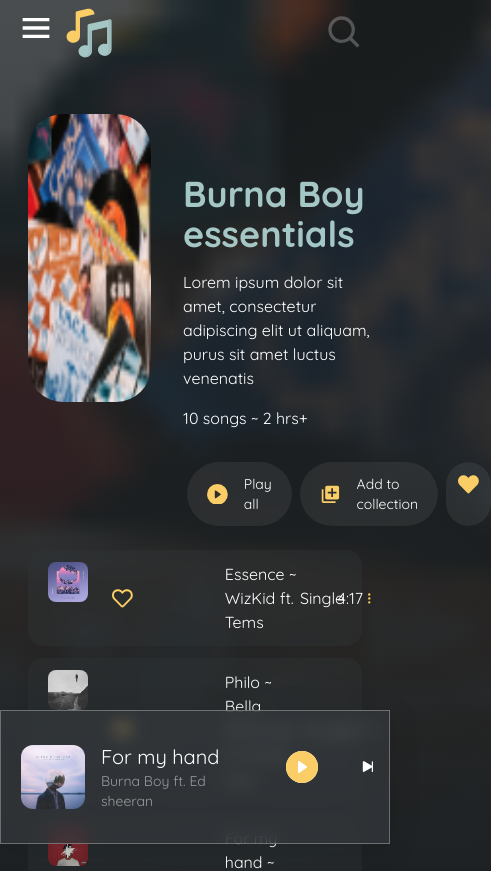
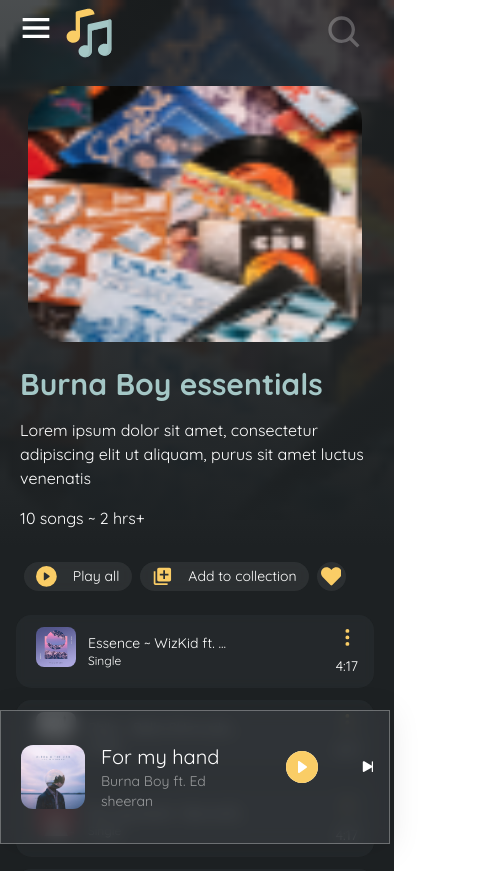
Before and after one commit to Uchechukwu10/musica, a React (Create React App) app: page /charts/1 in a window 390 px wide. Shown: the top 871 px of the page, 491 px wide, since content can reach past the window. Built offline with nearby package versions, Linux system fonts and the light colour scheme.

Commit message:
make other pages mobile responsive

```diff
--- a/src/components/CollectionCard.js
+++ b/src/components/CollectionCard.js
@@ -1,37 +1,57 @@
 import React, { useEffect, useRef, useState } from "react";
-import song5 from "../images/song5.png";
 import { BsPlayCircleFill } from "react-icons/bs";
 import { useNavigate } from "react-router-dom";
 
 const CollectionCard = (props) => {
   let navigate = useNavigate();
   const [details, setDetails] = useState(false);
+  const [imageWidth, setImageWidth] = useState(0);
+  const [imageHeight, setImageHeight] = useState(0);
   const image = useRef();
 
+  const resizeWindow = () => {
+    if (window.innerWidth>600) {
+      setImageWidth(210);
+      setImageHeight(227);
+    } else {
+      setImageWidth(0.87*window.innerWidth);
+      setImageHeight(0.57*window.innerWidth);
+    }
+  }
+
   const handleHover = () => {
-    image.current.style.backgroundSize = "230px 250px";
+    image.current.style.backgroundSize = `${1.1*imageWidth}px ${1.1*imageHeight}px`;
     setDetails(true);
   };
 
   const handleOut = () => {
-    image.current.style.backgroundSize = "210px 227px";
+    image.current.style.backgroundSize = `${imageWidth}px ${imageHeight}px`;
     setDetails(false);
   };
 
   useEffect(() => {
     image.current.style.background = `linear-gradient(179.89deg, rgba(0, 0, 0, 0) 0.1%, rgba(15, 18, 19, 0.85) 80.67%), url(${props.image})`;
     image.current.style.backgroundRepeat = "no-repeat";
-    image.current.style.backgroundSize = "210px 227px";
-  }, []);
+    image.current.style.backgroundSize = `${imageWidth}px ${imageHeight}px`;
+  }, [imageWidth]);
+
+  useEffect(() => {
+    resizeWindow();
+    window.addEventListener('resize', resizeWindow);
+
+    return () => {
+      window.removeEventListener('resize', resizeWindow);
+    }
+  }, [])
 
   return (
     <div
-      className="collection-card relative my-1 mx-3 w-52 h-56 cursor-pointer"
+      className="collection-card relative my-1 mx-3 w-11/12 md:w-52 h-56 cursor-pointer"
       onMouseOver={handleHover}
       onMouseOut={handleOut}
       onClick={() => navigate(`/charts/${props.id}`)}
     >
-      <div className="collection-img w-52 h-56" ref={image}></div>
+      <div className="collection-img w-full h-52 md:w-52 md:h-56" ref={image}></div>
       <div className="absolute left-5 bottom-4 text-white">
         <h1 className="text-2xl">{props.title}</h1>
         <h1 className="text-xs ">{props.desc}</h1>
--- a/src/components/ListedSong.js
+++ b/src/components/ListedSong.js
@@ -6,8 +6,18 @@
 const ListedSong = (props) => {
   const [songPaper, setSongPaper] = useState(false);
   const [liked, setLiked] = useState(false);
+  const [songText, setSongText] = useState('');
 
   const { setLibraryIds, setCollLikes, collLikes } = useContext(MusicContext);
+
+  useEffect(() => {
+    const text = `${props.title} ~ ${props.artiste}`;
+    if (text.length > 22) {
+      setSongText(text.substring(0, 21) + '...');
+    } else {
+      setSongText(text);
+    }
+  },[])
 
   const addToLibrary = () => {
     setLibraryIds(prevValue => [...prevValue, Number(props.id)]);
@@ -63,10 +73,10 @@
   return (
     <div className="flex w-full song-list p-3 text-white">
       <img src={props.image} alt="song" className="w-10 h-10 rounded-lg mx-2" />
-      <span className="flex items-center ml-4 mr-20" onClick={handleLike}>
+      <span className="hidden md:flex items-center ml-4 mr-20" onClick={handleLike}>
         {liked ? <FaHeart fontSize="1.3rem" color="#FACD66"/> : <FaRegHeart fontSize="1.3rem" color="#FACD66"/>}
       </span>
-      <div className="flex w-full px-3 items-center cursor-pointer" onClick={() => props.playSong(props.id)}>
+      <div className="hidden md:flex w-full px-3 items-center cursor-pointer" onClick={() => props.playSong(props.id)}>
         <span className="song-text w-6/12">
           {props.title} ~ {props.artiste}
         </span>
@@ -89,6 +99,34 @@
           <BsThreeDotsVertical fontSize="1.3rem" color="#FACD66" />
         </span>
       </div>
+
+      <div className="mobile-song md:hidden flex w-full px-1 items-center cursor-pointer" onClick={() => props.playSong(props.id)}>
+        <div className='flex flex-col w-10/12'>
+          <span className="song-text text-sm">
+            {songText}
+          </span>
+          <span className="song-text text-xs">Single</span>
+        </div>
+        <div className='flex flex-col items-end w-2/12'>
+            <span
+              id="options"
+              className="flex relative cursor-default mb-1"
+              onClick={(e) => {
+                // e.stopPropagation();
+                handlePaper();
+              }}
+            >
+              <div className={songPaper ? "options-paper w-40 text-white absolute z-40 p-4 rounded-lg" : "hidden"}>
+                <ul>
+                  <li className="py-1 cursor-pointer">Play song</li>
+                  <li className="py-1 cursor-pointer" onClick={addToLibrary}>Add to library</li>
+                </ul>
+              </div>
+              <BsThreeDotsVertical fontSize="1.3rem" color="#FACD66" />
+            </span>
+            <span className="song-text text-sm mt-1">4:17</span>
+        </div>
+      </div>
     </div>
   );
 };
--- a/src/components/MobileNav.js
+++ b/src/components/MobileNav.js
@@ -6,16 +6,25 @@
 import { MdMusicVideo } from 'react-icons/md';
 import { FaUser } from 'react-icons/fa';
 import { IoLogOut } from 'react-icons/io5';
+import { useNavigate } from 'react-router-dom';
 
 const MobileNav = (props) => {
+    let navigate = useNavigate();
+
   return (
-    <div className='absolute w-full mobile-nav z-50'>
+    <div className='absolute w-full mobile-nav z-50' >
         <div className='flex flex-col justify-center h-screen items-start relative pl-7 pr-4'>
-            <div className='py-2 my-3 flex nav-item'>
+            <div className='py-2 my-3 flex nav-item' onClick={() => {
+                navigate(`/`);
+                props.setOpened(false);
+            }}>
                 <span className='mx-2'><HiHome fontSize='2rem' color='#EFEEE040'/></span>
                 <span className='mx-2 text-lg font-bold'>Home</span>
             </div>
-            <div className='py-2 my-3 flex nav-item'>
+            <div className='py-2 my-3 flex nav-item' onClick={() => {
+                navigate(`/collections`);
+                props.setOpened(false);
+            }}>
                 <span className='mx-2'><TbPlaylist fontSize='2rem' color='#EFEEE040'/></span>
                 <span className='mx-2 text-lg font-bold'>My collection</span>
             </div>
--- a/src/components/ViewChartBanner.js
+++ b/src/components/ViewChartBanner.js
@@ -12,6 +12,11 @@
     const [open, setOpen] = useState(false);
     const [liked, setLiked] = useState(false);
     const [selectedValue, setSelectedValue] = useState('Uche');
+    const [screenWidth, setScreenWidth] = useState(window.innerWidth);
+
+    const resizeWindow = () => {
+        setScreenWidth(window.innerWidth);
+    }
 
     const handleClickOpen = () => {
         setOpen(true);
@@ -39,11 +44,20 @@
 
     useEffect(() => {
         const current = charts.find((chart) => chart.id == props.id);
-        document.body.style.background = `linear-gradient(180deg, rgba(29, 33, 35, 0.8) 0%, #1D2123 61.48%), url(${current.image})`;
-        document.body.style.backgroundSize = '1440px auto';
+        document.body.style.background = `linear-gradient(180deg, rgba(29, 33, 35, 0.8) 0%, #1D2123 43.48%, #1D2123 70.48%), url(${current.image})`;
+        document.body.style.backgroundSize = `${screenWidth + (screenWidth/3)}px auto`;
+        document.body.style.backgroundRepeat = 'no-repeat'
         return () => {
             document.body.style.background = `#1D2123`;
-            document.body.style.backgroundSize = '1440px 1000px';
+            document.body.style.backgroundSize = `${screenWidth + (screenWidth/3)}px auto`;
+        }
+    }, [screenWidth])
+
+    useEffect(() => {
+        window.addEventListener('resize', resizeWindow);
+
+        return () => {
+          window.removeEventListener('resize', resizeWindow);
         }
     }, [])
 
@@ -54,20 +68,20 @@
     }, [])
 
   return (
-    <div className='chart-banner flex text-white'>
-        <div className='px-5 py-5'>
-            <img src={props.currentChart.image} alt='lead image' className='w-72 h-72'/>
+    <div className='chart-banner flex flex-col md:flex-row text-white'>
+        <div className='px-5 py-2 md:py-5 rounded-xl'>
+            <img src={props.currentChart.image} alt='lead image' className='w-full h-64 md:w-72 md:h-72'/>
         </div>
-        <div className='chart-banner-text justify-center flex flex-col w-6/12 mx-3'>
-            <h1 className='text-4xl font-bold pt-20 pb-2 chart-title'>{props.currentChart.title}</h1>
-            <h1 className='text-base py-2'>Lorem ipsum dolor sit amet, consectetur adipiscing elit ut aliquam, purus sit amet luctus venenatis</h1>
+        <div className='chart-banner-text justify-center flex flex-col w-full md:w-6/12 mx-3'>
+            <h1 className='text-3xl md:text-4xl font-bold pt-4 md:pt-20 pb-2 chart-title'>{props.currentChart.title}</h1>
+            <h1 className='text-base py-2 pr-3'>Lorem ipsum dolor sit amet, consectetur adipiscing elit ut aliquam, purus sit amet luctus venenatis</h1>
             <h1 className='text-base py-2'>{props.currentChart.noOfSongs} songs ~ {props.currentChart.duration}</h1>
             <div className='flex py-6'>
-                <div className='chart-banner-action flex p-3 mx-1 cursor-pointer' onClick={props.playAllChart}>
+                <div className='chart-banner-action flex p-1 md:p-3 mx-1 cursor-pointer' onClick={props.playAllChart}>
                     <span className='flex items-center mx-2'><BsPlayCircleFill fontSize='1.3rem' color='#FACD66'/></span>
                     <span className='text-sm mx-2'>Play all</span>
                 </div>
-                <div className='chart-banner-action flex p-3 mx-1 cursor-pointer' onClick={handleClickOpen}>
+                <div className='chart-banner-action flex p-1 md:p-3 mx-1 cursor-pointer' onClick={handleClickOpen}>
                     <span className='flex items-center mx-2'><MdLibraryAdd fontSize='1.3rem' color='#FACD66'/></span>
                     <span className='text-sm mx-2'>Add to collection</span>
                 </div>
@@ -94,7 +108,7 @@
                         </ul>
                     </div>
                 </Dialog>
-                <div className='chart-banner-action p-3 mx-1 cursor-pointer' onClick={() => handleLike()}>{liked ? <FaHeart fontSize='1.3rem' color='#FACD66'/> : <FaRegHeart fontSize='1.3rem' color='#FACD66'/>}</div>
+                <div className='chart-banner-action p-1 md:p-3 mx-1 cursor-pointer' onClick={() => handleLike()}>{liked ? <FaHeart fontSize='1.3rem' color='#FACD66'/> : <FaRegHeart fontSize='1.3rem' color='#FACD66'/>}</div>
             </div>
         </div>
     </div>
--- a/src/pages/Collections.js
+++ b/src/pages/Collections.js
@@ -43,7 +43,7 @@
         return (
           <div className='flex gap-5 flex-wrap'>
               {addedCharts.map((chart, index) => {
-                return <CollectionCard key={index} image={chart.image} title={chart.title} desc={chart.desc} id={chart.id}/>;
+                return <CollectionCard key={index} id={chart.id} image={chart.image} title={chart.title} desc={chart.desc} />;
               })}
           </div>
         )
@@ -52,16 +52,16 @@
       return (
         <div >
             <div className='pb-3'>
-              <span className='text-white text-xl'>Charts</span>
+              <span className='text-white text-xl ml-3 mb-3'>Charts</span>
               <div className='flex gap-5 flex-wrap'>
                   {currentColl.charts.map((chart, index) => {
-                    return <CollectionCard key={index} image={chart.image} title={chart.title} desc={chart.desc}/>
+                    return <CollectionCard key={index} id={chart.id} image={chart.image} title={chart.title} desc={chart.desc}/>
                   })}
               </div>
             </div>
             <div className='pt-4'>
-              <span className='text-white text-xl'>Songs</span>
-              <div className='flex flex-col gap-3 px-5'>
+              <span className='text-white text-xl ml-3'>Songs</span>
+              <div className='flex flex-col gap-3 px-2 mb-4 md:px-5'>
                   {currentColl.songs.map((song, index) => {
                     return <ListedSong key={index} image={song.image} title={song.title} artiste={song.artiste} />;
                   })}
@@ -115,7 +115,6 @@
           {collectionsAll.map((collection, index) => {
             return <span key={index} className={activeCollection === collection ? 'collection-active px-4 py-2 text-lg mx-2 cursor-pointer' : 'collection-title px-4 py-2 text-lg mx-2 cursor-pointer'}  onClick={() => handleCollection(collection)}>{collection}</span>
           })}
-          <span className='text-white text-xl' onClick={() => addCollection('Gospel')}>Add Collection +</span>
           </div>
           <div>
             {listLibraries()}
--- a/src/pages/ViewChart.js
+++ b/src/pages/ViewChart.js
@@ -55,9 +55,9 @@
   }, [id])
 
   return (
-    <div className='view-chart py-7'>
+    <div className='view-chart py-3 md:py-7'>
       <ViewChartBanner id={id} currentChart={currentChart} addToCollection={addToCollection} handleChartLike={handleChartLike} handleChartUnlike={handleChartUnlike} playAllChart={playAllChart}/>
-      <div className='flex flex-col gap-3 px-5'>
+      <div className='flex flex-col gap-3 px-2 md:px-5'>
           {chartSongs.map((song, index) => (
             <ListedSong key={index} id={song.id} image={song.image} title={song.title} artiste={song.artiste} playSong={playSong}/>
           ))}
```
